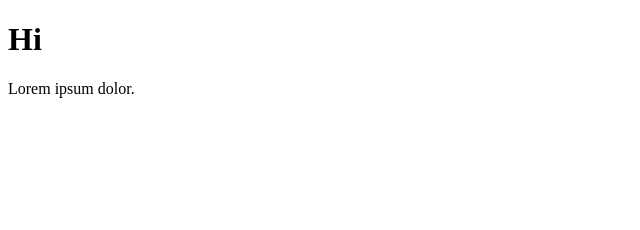
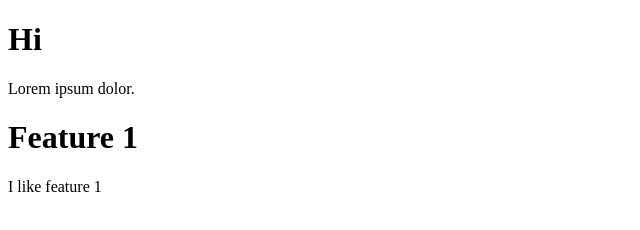
Before and after one commit to karlyoobee/GitTest, a plain HTML site: page index.htm in a window 1280 px wide. Shown: the whole page, without its empty margins (0-640 px from the left). Drawn offline with Linux system fonts and the light colour scheme.

Commit message:
starting feature 1

```diff
--- a/index.htm
+++ b/index.htm
@@ -7,6 +7,7 @@
 <body>
 	<h1>Hi</h1>
 	<p>	Lorem ipsum dolor.</p>
-
+	<h1>Feature 1</h1>
+	<p>I like feature 1</p>
 </body>
 </html>
```
